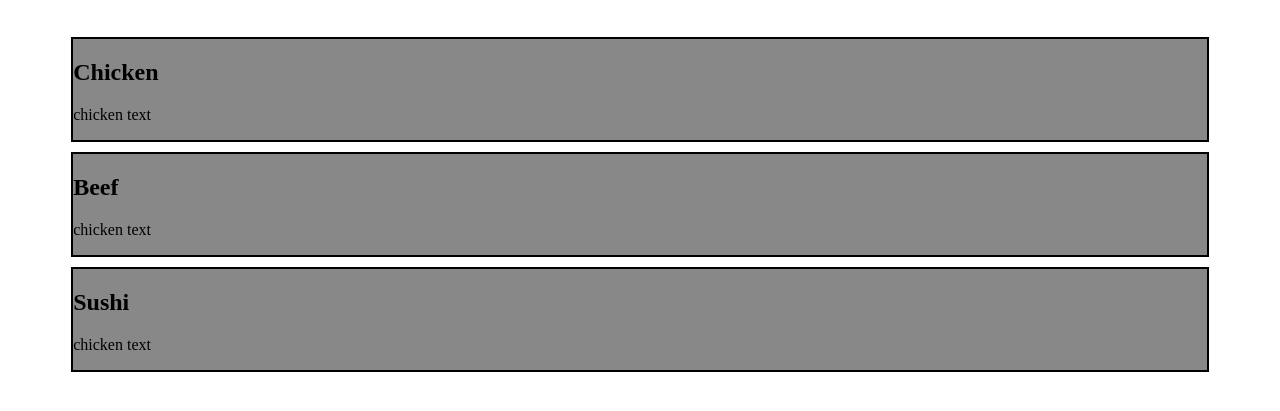
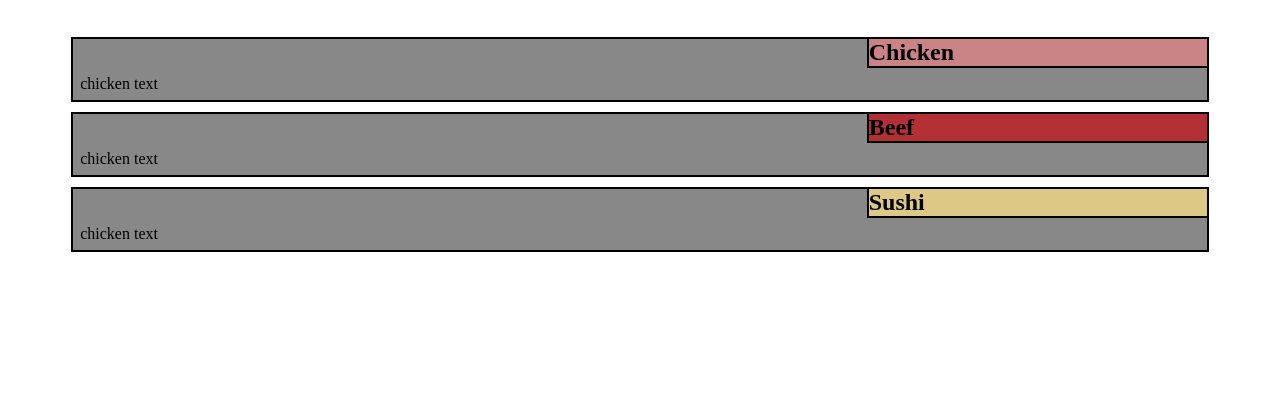
Before and after one commit to shesko/Module-2-Assignment, a plain HTML site: page index.html in a window 1280 px wide. Shown: the part 61-472 px from the top of the page. Drawn offline with Linux system fonts and the light colour scheme.

Commit message:
adds color to section headers

```diff
--- a/css/style.css
+++ b/css/style.css
@@ -9,12 +9,48 @@ h1 {
 
 section {
   /*float: left;*/
-
-  border: 2px solid #000000;
   background-color: #888888;
   width: 90%;
   margin: 10px auto 10px auto;
+  position: relative;
+}
 
+
+
+
+/*h2 {
+  width: 30%;
+  margin: 0px;
+  position: absolute;
+  right: -2px;
+  top: -2px;
+}
+*/
+section, h2 {
+  border: 2px solid #000000;
+}
+
+h2 {
+  width: 30%;
+  margin: 0px;
+  position: relative;
+  left: 70%;
+  border-right: 0px;
+  border-top: 0px;
+}
+
+#chicken > h2 {
+    background-color: #CA8486;
+}
+#beef > h2{
+    background-color: #B23034;
+}
+#sushi > h2 {
+    background-color: #DEC886;
+}
+
+p {
+  margin: 7px;
 }
 
 /********** Large devices only **********/
--- a/index.html
+++ b/index.html
@@ -10,17 +10,17 @@
 
 		<h1>Our Menu</h1>
 		<div>
-			<section>
+			<section id="chicken">
 				<h2>Chicken</h2>
 				<p>chicken text</p>
 			</section>
 
-			<section>
+			<section id="beef">
 				<h2>Beef</h2>
 				<p>chicken text</p>
 			</section>
 
-			<section>
+			<section id="sushi">
 				<h2>Sushi</h2>
 				<p>chicken text</p>
 			</section>
```
